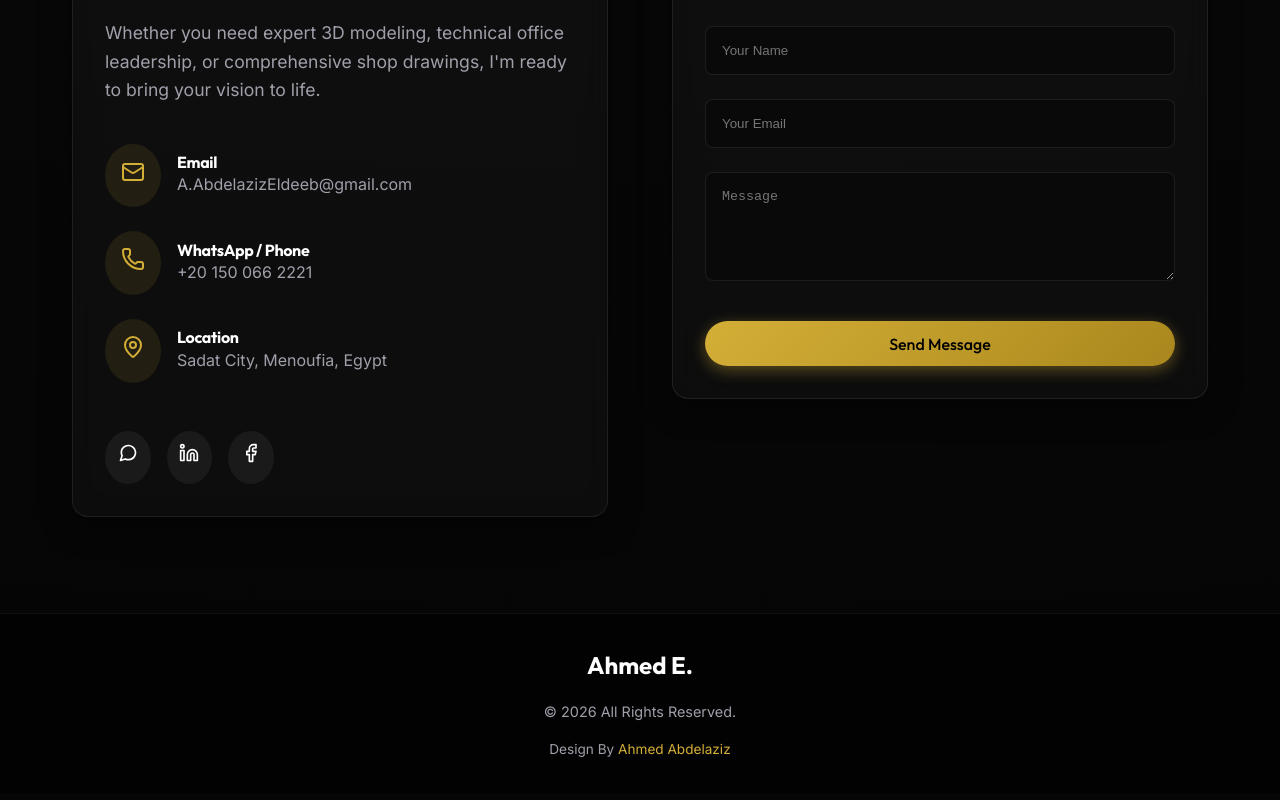
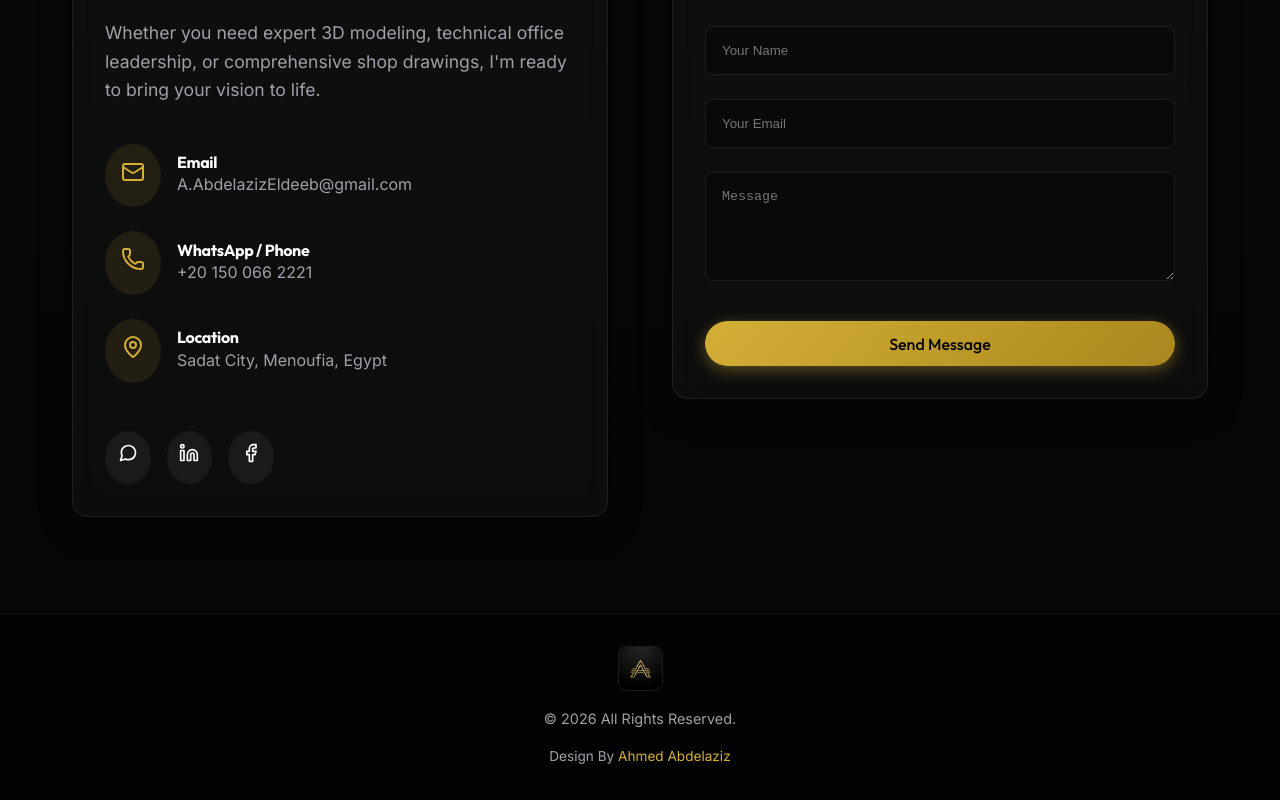
Before and after one commit to aabdelazizeldeeb/aabdelazizeldeeb.github.io, a React (Vite) app: page / in a window 1280 px wide. Shown: the part 7958-8758 px from the top of the page. Built offline with nearby package versions, Linux system fonts and the light colour scheme.

Commit message:
Update footer logo

```diff
--- a/src/components/Footer.jsx
+++ b/src/components/Footer.jsx
@@ -1,4 +1,6 @@
 import React from 'react';
+
+import logoPic from '../assets/logo.jpg';
 
 const Footer = () => {
   return (
@@ -10,8 +12,8 @@ const Footer = () => {
     }}>
       <div className="container" style={{ display: 'flex', flexDirection: 'column', alignItems: 'center', gap: '1rem' }}>
 
-        <a href="#home" style={{ fontSize: '1.5rem', fontWeight: 700, fontFamily: 'var(--font-heading)', color: 'var(--text-primary)' }}>
-          Ahmed E.
+        <a href="#home" style={{ display: 'flex', alignItems: 'center', textDecoration: 'none' }}>
+          <img src={logoPic} alt="Logo" style={{ width: '45px', height: '45px', borderRadius: '8px', objectFit: 'cover', border: '1px solid rgba(255,255,255,0.1)' }} />
         </a>
 
         <p style={{ color: 'var(--text-secondary)', fontSize: '0.9rem' }}>
```
